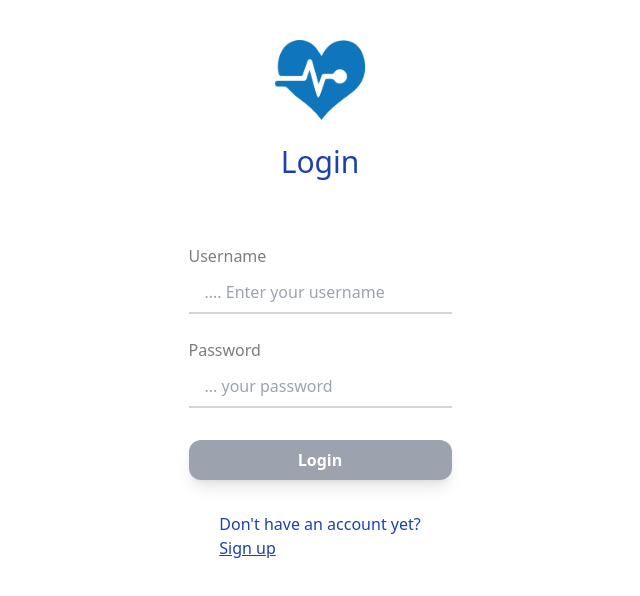
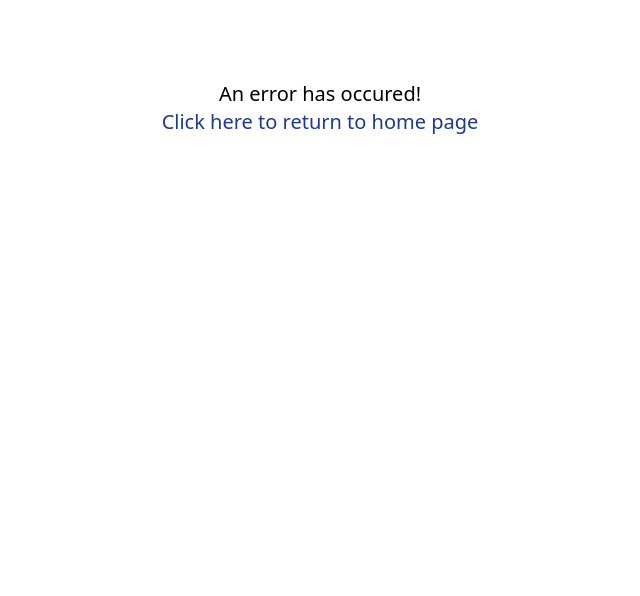
Before and after one commit to abdicodes/Health-Ease, a React (Vite) app in the folder frontend/: page /detailed-event in a window 1280 px wide. Shown: the top 596 px of the page, without its empty margins (320-960 px from the left). Built offline with nearby package versions, Linux system fonts and the light colour scheme.

Commit message:
feat:added single event query via Context

```diff
--- a/frontend/src/App.tsx
+++ b/frontend/src/App.tsx
@@ -21,7 +21,7 @@ function App() {
         <Route path="/staff-portal" element={<StaffPortal />} />
         <Route path="/staff-portal/doctor" element={<DoctorPage />} />
         <Route path="/staff-portal/patients/:id" element={<MedicalHistory />} />
-        <Route path="/:id" element={<DetailedEvent />} />
+        <Route path="/detailed-event/" element={<DetailedEvent />} />
         <Route path="/" element={<LandingPage />} />
         <Route path="/*" element={<LandingPage />} />
       </Routes>
--- a/frontend/src/components/detailedEventPage/DetailedEvent.tsx
+++ b/frontend/src/components/detailedEventPage/DetailedEvent.tsx
@@ -1,38 +1,21 @@
-import { useMatch } from 'react-router-dom'
-// import data from '../../../data'
-import { Event } from '../../types'
 import DetailedEventContainer from './DetailedEventContainer'
-import { useNavigate } from 'react-router-dom'
-import NavBar from '../patientPortal/NavBar'
+import { Link, useNavigate } from 'react-router-dom'
+import PatientNavBar from '../patientPortal/NavBar'
+import StaffNavBar from '../staffPortal/NavBar'
 import { useAuth } from '../../context/AuthContext'
-import LoginPage from '../patientPortal/loginPage'
 
 const DetailedEvent = () => {
-  const { patientResponse } = useAuth()
+  const { patientResponse, staffResponse, selectedEvent } = useAuth()
 
-  const match = useMatch('/:id')
   const navigate = useNavigate()
-
-  if (!(patientResponse?.user && patientResponse.loginMode === 'patient')) {
-    console.log(patientResponse)
-    return <LoginPage />
-  }
-  if (!match) return null
-
-  const { id } = match.params
-
-  if (!id) return null
-
-  const event = patientResponse?.events.find(
-    (element: Event) => element.id === Number(id)
-  )
-  if (!event) return null
 
   return (
     <>
-      <NavBar />
+      {patientResponse?.user && <PatientNavBar />}
+      {staffResponse?.user && <StaffNavBar />}
+      {selectedEvent ? (
         <main className="bg-blue-50 min-h-screen flex flex-col items-center justify-center ">
-        <DetailedEventContainer event={event} />
+          <DetailedEventContainer event={selectedEvent} />
 
           <button
             className="bg-blue-700 font-medium text-white p-2 px-4 my-4 rounded-2xl shadow-lg hover:bg-blue-600 cursor-pointer"
@@ -43,6 +26,16 @@ const DetailedEvent = () => {
             Go Back
           </button>
         </main>
+      ) : (
+        <div className="flex  flex-col items-center justify-center mt-20 text-xl  ">
+          An error has occured!
+          <Link to="/">
+            <button className="text-blue-900">
+              Click here to return to home page
+            </button>
+          </Link>
+        </div>
+      )}
     </>
   )
 }
--- a/frontend/src/components/eventsPage/EventContainer.tsx
+++ b/frontend/src/components/eventsPage/EventContainer.tsx
@@ -1,13 +1,20 @@
 import React from 'react'
 import { Event } from '../../types'
 import DateComponent from './DateComponent'
-import { Link } from 'react-router-dom'
+import { useNavigate } from 'react-router-dom'
 import { MdReadMore } from 'react-icons/md'
+import { useAuth } from '../../context/AuthContext'
 
 type eventProps = {
   event: Event
 }
 const EventContainer: React.FC<eventProps> = ({ event }: eventProps) => {
+  const { setEvent } = useAuth()
+  const navigate = useNavigate()
+  const handleDetailedView = () => {
+    setEvent(event)
+    navigate('/detailed-event/')
+  }
   return (
     <div className="py-5 shadow-md bg-neutral-50 pl-6 rounded-2xl my-5 flex  items-center justify-between  md:mx-10 lg:mx-20 md:text-xl ">
       <div>
@@ -19,13 +26,13 @@ const EventContainer: React.FC<eventProps> = ({ event }: eventProps) => {
             {event.type}
           </h3>
         </div>
-        <Link to={`/${event.id}`}>
-          <div>
-            <button className="flex items-center my-2 p-3 font-medium rounded-2xl  shadow-xl border-blue-300 border-2 bg-blue-50 text-blue-900 hover:bg-blue-500 hover:border-0 hover:text-white hover:p-3.5 ">
-              <MdReadMore className="text-2xl mr-1" /> View details
-            </button>
-          </div>
-        </Link>
+
+        <button
+          onClick={handleDetailedView}
+          className="flex items-center my-2 p-3 font-medium rounded-2xl  shadow-xl border-blue-300 border-2 bg-blue-50 text-blue-900 hover:bg-blue-500 hover:border-0 hover:text-white hover:p-3.5 "
+        >
+          <MdReadMore className="text-2xl mr-1" /> View details
+        </button>
       </div>
     </div>
   )
--- a/frontend/src/context/AuthContext.tsx
+++ b/frontend/src/context/AuthContext.tsx
@@ -33,6 +33,8 @@ interface AuthContextType {
   staffResponse: StaffResponseData | null
   patientErrorMessage: string | null
   events: Event[]
+  selectedEvent: Event | null
+  setEvent: (event: Event) => void
   searchEventsApi: (id: string) => Promise<void>
   patientLogin: ({ username, password }: LoginProps) => Promise<void>
   searchPatientApi: (id: string) => Promise<void>
@@ -77,6 +79,7 @@ export const AuthProvider: React.FC<AuthProviderProps> = ({ children }) => {
     null
   )
   const [events, setEvents] = useState<Event[]>([])
+  const [selectedEvent, setSelectedEvent] = useState<Event | null>(null)
 
   useEffect(() => {
     // Check if a token is saved in localStorage and set the user accordingly
@@ -120,17 +123,18 @@ export const AuthProvider: React.FC<AuthProviderProps> = ({ children }) => {
 
   const searchEventsApi = async (id: string): Promise<void> => {
     try {
-      console.log('===========Im here')
       const response: AxiosResponse<Event[]> = await axios.get(
         `${baseUrl}/events/${id}`
       )
 
       setEvents(response.data)
-      console.log(response.data)
     } catch (error) {
       // Handle login error (e.g., show an error message)
       console.error('Login error:', error)
     }
+  }
+  const setEvent = (event: Event) => {
+    setSelectedEvent(event)
   }
   // to log in the patients
   const patientLogin = async ({ username, password }: LoginProps) => {
@@ -261,6 +265,8 @@ export const AuthProvider: React.FC<AuthProviderProps> = ({ children }) => {
         staffResponse,
         patientErrorMessage,
         events,
+        selectedEvent,
+        setEvent,
         searchEventsApi,
         searchPatientApi,
         patientLogin,
```
Also changed, not shown: frontend/src/types.ts (+7 -0 lines). Lines whose indentation alone changed are shown as unchanged.
